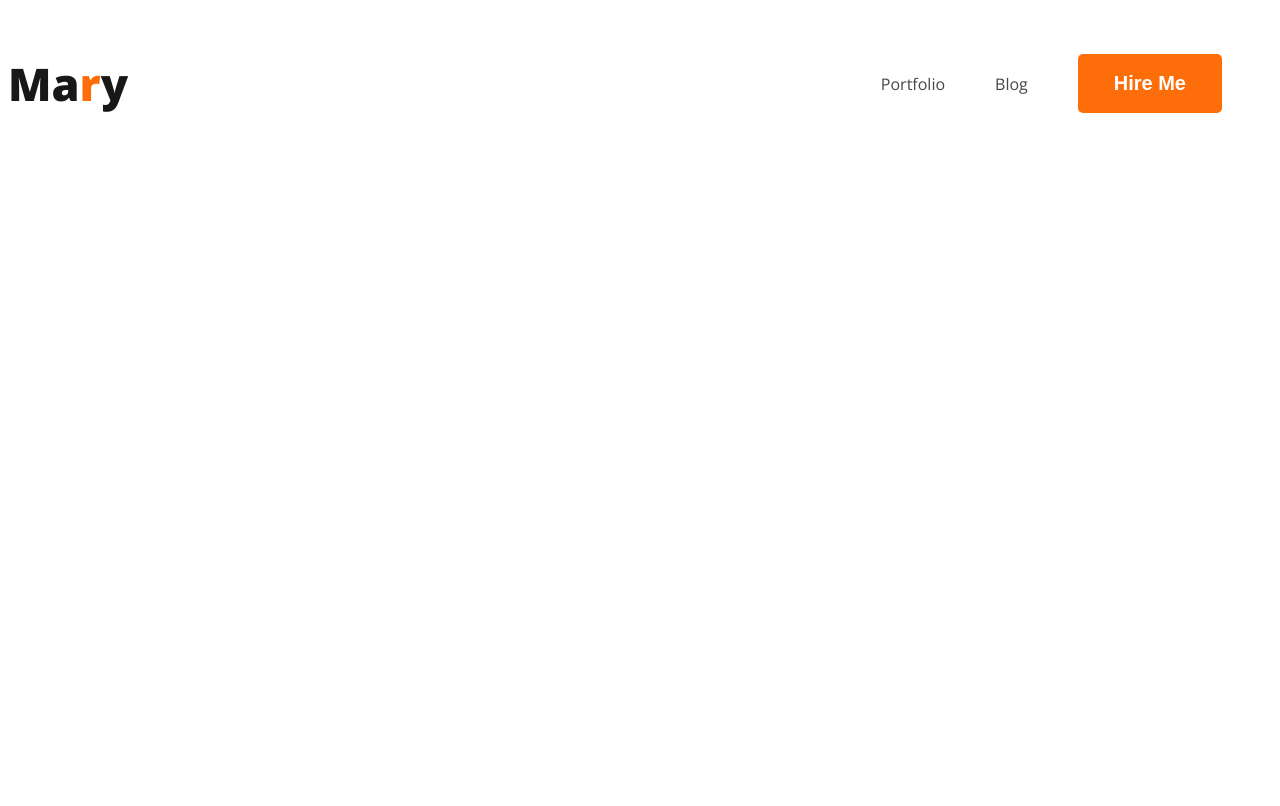
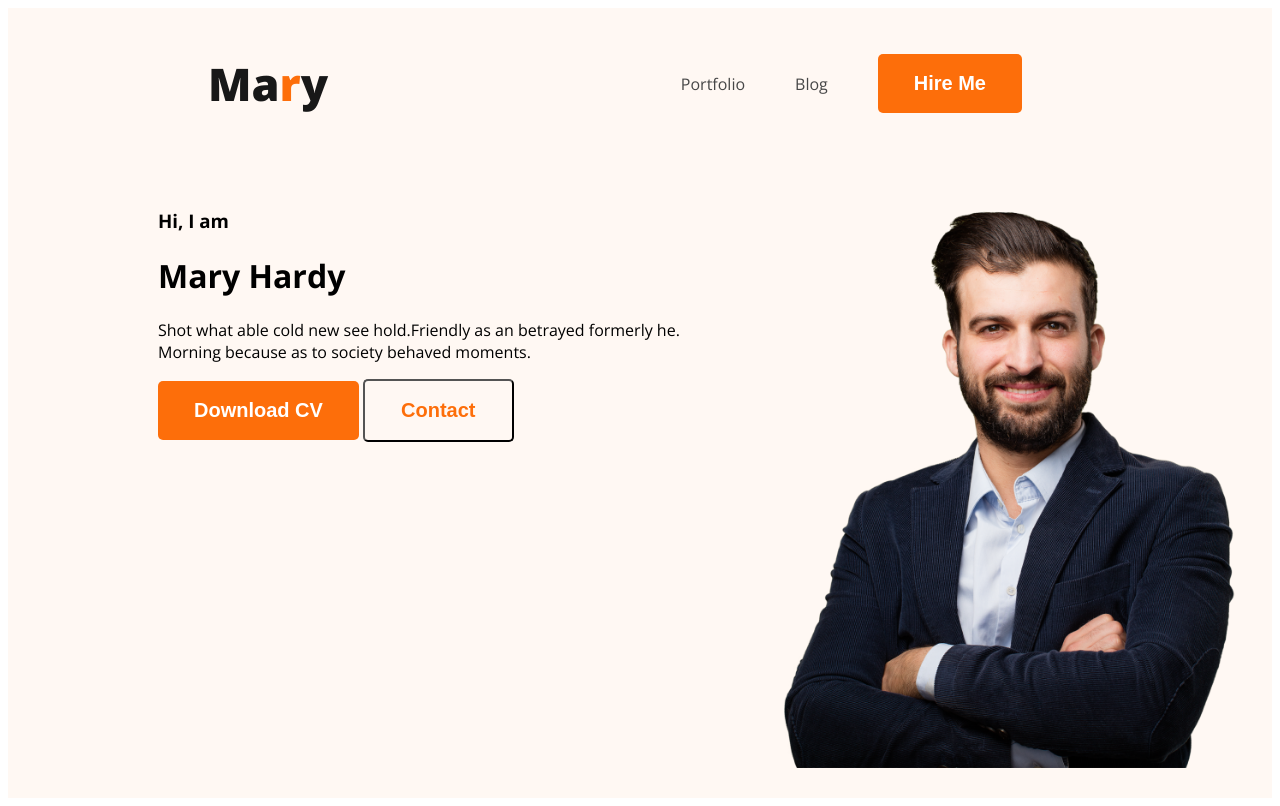
Before and after one commit to ashrafulbjri/portfolio-resources-ashraf, a plain HTML site: page index.html in a window 1280 px wide. Drawn offline with nearby package versions, Linux system fonts and the light colour scheme.

Commit message:
added banner items

```diff
--- a/index.html
+++ b/index.html
@@ -12,7 +12,7 @@
 </head>
 
 <body>
-    <header>
+    <header class="header">
         <nav>
             <h3 class="web-title">Ma<span class="orange-text">r</span>y</h3>
             <ul>
@@ -23,6 +23,16 @@
             <!-- উপরে h3 এর ভিতরের Mary একটা blog element এবং ul এর ভিতরের Portfolio, Blog, Hire Me হলো আরেকটা blog element. -->
             <!-- কিন্তু প্রশ্ন হলো প্রথম li দুটিতে ‍anchor tag ব্যবহার করার কারণ কী ? -->
         </nav>
+        <div class="banner">
+            <div class="banner-content">
+                <h3 class="banner-greating">Hi, I  am</h3>
+                <h1 class="banner-title">Mary Hardy</h1>
+                <p>Shot what able cold new see hold.Friendly as an betrayed formerly he. Morning because as to society behaved moments.</p>
+                <button class="btn-primary">Download CV</button>
+                <button class="btn-second">Contact</button>
+            </div>
+            <img class="profile-pic" src="images/hardy.png" alt="">
+        </div>
     </header>
     <main>
 
--- a/styles/portfolioashraf.css
+++ b/styles/portfolioashraf.css
@@ -13,6 +13,15 @@ body {
     font-weight: 700;
     padding: 18px 36px;
 }
+.btn-second {
+    border-radius: 5px;
+    background: #FFF8F3;
+    color: #FD6E0A;
+    font-size: 20px;
+    font-weight: 700;
+    padding: 18px 36px;
+}
+
 
 /* আমার ক্ষেত্রে Open Sans এ font-family: 'Lato', sans-serif; আসে নাই */
 
@@ -21,6 +30,7 @@ nav {
     display: flex;
     justify-content: space-between;
     align-items: center;
+    margin: 0 200px;
 }
 
 .orange-text {
@@ -37,17 +47,28 @@ nav>ul {
     display: flex;
     align-items: center;
 }
-
 /* nav এর immediate জিনিসিটা; অর্থাৎ ul টা সাইজ করার জন্য। */
 
 nav li {
     list-style: none;
     margin-right: 50px;
 }
-
 /* nav এর ভিতরের li গুলো সাইজ করার জন্য। */
 
 nav a {
     text-decoration: none;
     color: #474747;
 }
+
+/* header related styles */
+.header{
+    background: #FFF8F3;
+}
+
+.banner{
+    padding: 30px 30px 30px 150px;
+    display: flex;
+}
+.banner .profile-pic{
+    width: 500px;
+}
```
